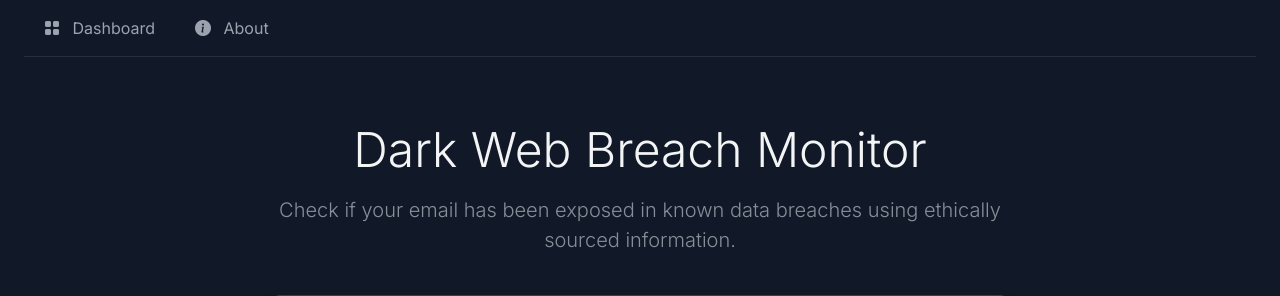
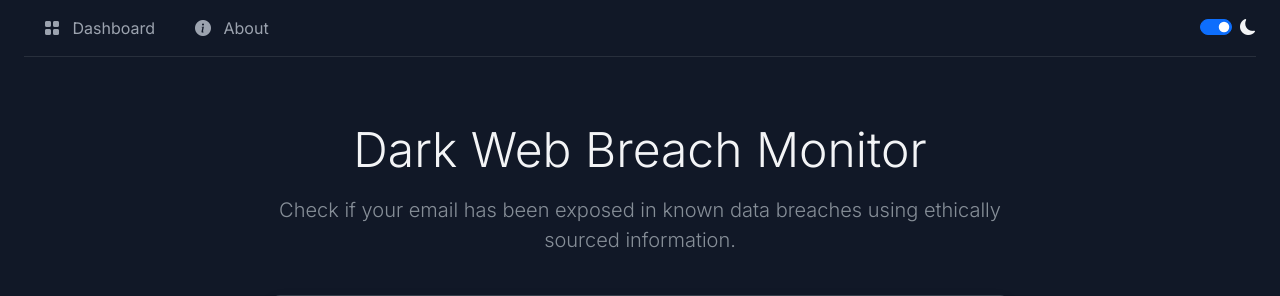
Before and after one commit to casey-sascha-ryback/ACG, a Flask app: page /dark-web-monitor in a window 1280 px wide. Shown: the top 296 px of the page. Run offline with Flask 3, Linux system fonts and the light colour scheme; parts of the project's set-up code (start-up, migrations or seed data) failed here and were passed over.

Commit message:
Add files via upload
Dark mode toggle in navbar.

```diff
--- a/templates/base.html
+++ b/templates/base.html
@@ -27,6 +27,7 @@
     <div class="container-fluid px-4 py-2">
         <div class="row">
             <div class="col-12">
+                <div class="d-flex justify-content-between align-items-center">
                     <ul class="nav">
                         <li class="nav-item">
                             <a class="nav-link {% if request.path == '/' %}active{% endif %}" href="{{ url_for('index') }}">
@@ -39,6 +40,15 @@
                             </a>
                         </li>
                     </ul>
+
+                    <!-- Dark Mode Toggle -->
+                    <div class="form-check form-switch">
+                        <input class="form-check-input" type="checkbox" id="darkModeToggle" checked>
+                        <label class="form-check-label" for="darkModeToggle">
+                            <i class="bi bi-moon-fill" id="themeIcon"></i>
+                        </label>
+                    </div>
+                </div>
                 <hr class="border-secondary my-2">
             </div>
         </div>
```
Lines whose indentation alone changed are shown as unchanged.
